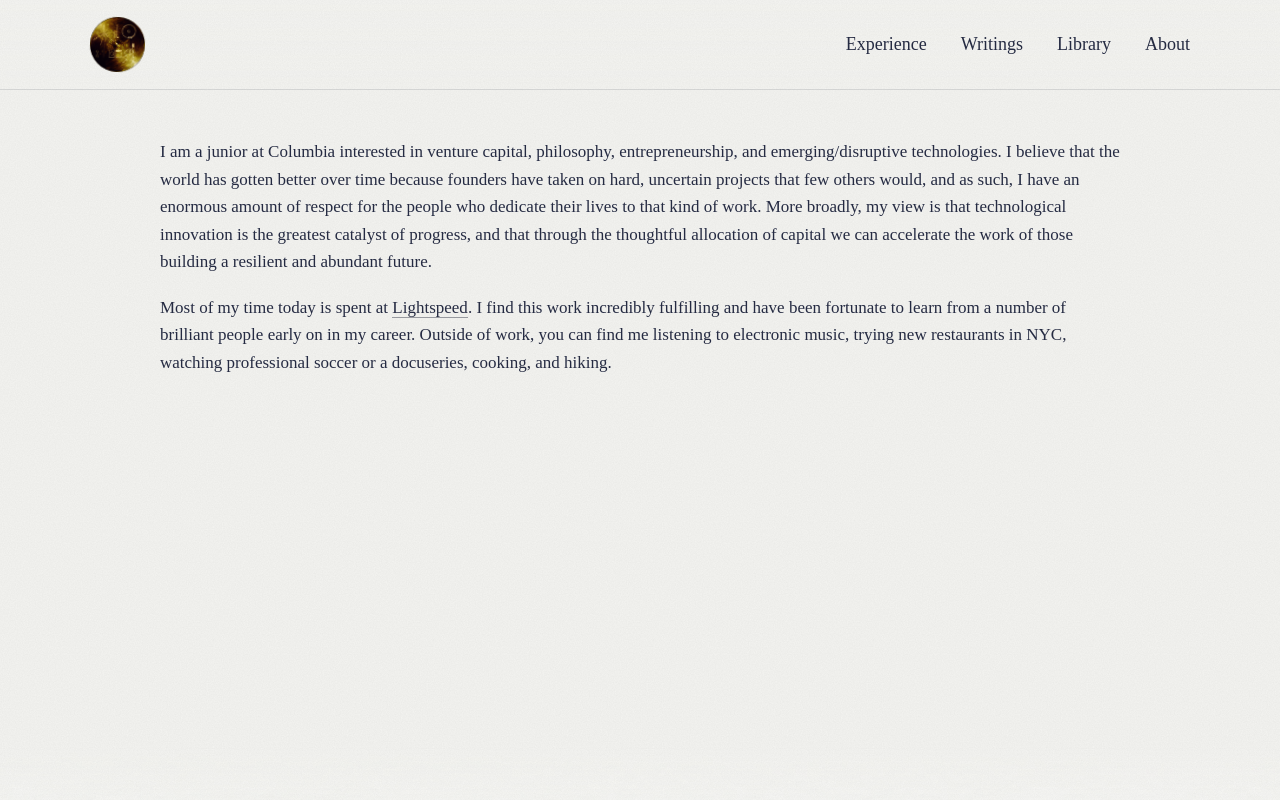
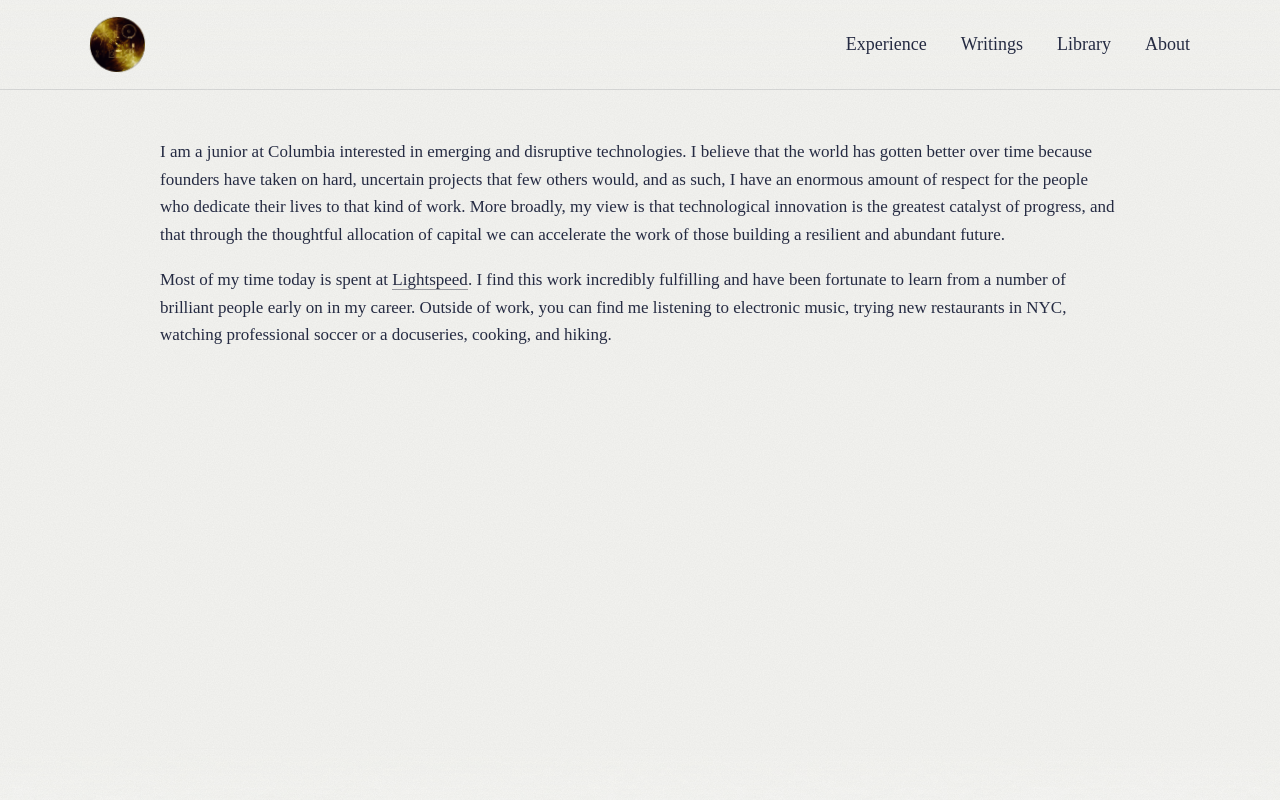
Before and after one commit to veronicas-world/aboutme, a Next.js app: page / in a window 1280 px wide. Shown: the top 800 px of the page. Built offline with nearby package versions, Linux system fonts and the light colour scheme.

Commit message:
Site: tighten the homepage and About copy
Co-authored-by: factory-droid[bot] <138933559+factory-droid[bot]@users.noreply.github.com>

```diff
--- a/src/content/site.ts
+++ b/src/content/site.ts
@@ -13,7 +13,7 @@ export const site = {
   eyebrow: "Investor · Writer · Student of complex systems",
   // Bio paragraphs below the homepage video:
   heroLead: [
-    "I am a junior at Columbia interested in venture capital, philosophy, entrepreneurship, and emerging/disruptive technologies. I believe that the world has gotten better over time because founders have taken on hard, uncertain projects that few others would, and as such, I have an enormous amount of respect for the people who dedicate their lives to that kind of work. More broadly, my view is that technological innovation is the greatest catalyst of progress, and that through the thoughtful allocation of capital we can accelerate the work of those building a resilient and abundant future.",
+    "I am a junior at Columbia interested in emerging and disruptive technologies. I believe that the world has gotten better over time because founders have taken on hard, uncertain projects that few others would, and as such, I have an enormous amount of respect for the people who dedicate their lives to that kind of work. More broadly, my view is that technological innovation is the greatest catalyst of progress, and that through the thoughtful allocation of capital we can accelerate the work of those building a resilient and abundant future.",
     "Most of my time today is spent at [Lightspeed](https://lsvp.com/). I find this work incredibly fulfilling and have been fortunate to learn from a number of brilliant people early on in my career. Outside of work, you can find me listening to electronic music, trying new restaurants in NYC, watching professional soccer or a docuseries, cooking, and hiking.",
   ].join("\n\n"),
   // Standalone middle paragraph in the hero bio, with an inline link:
```
Also changed, not shown: content/about.md (+0 -7 lines).
